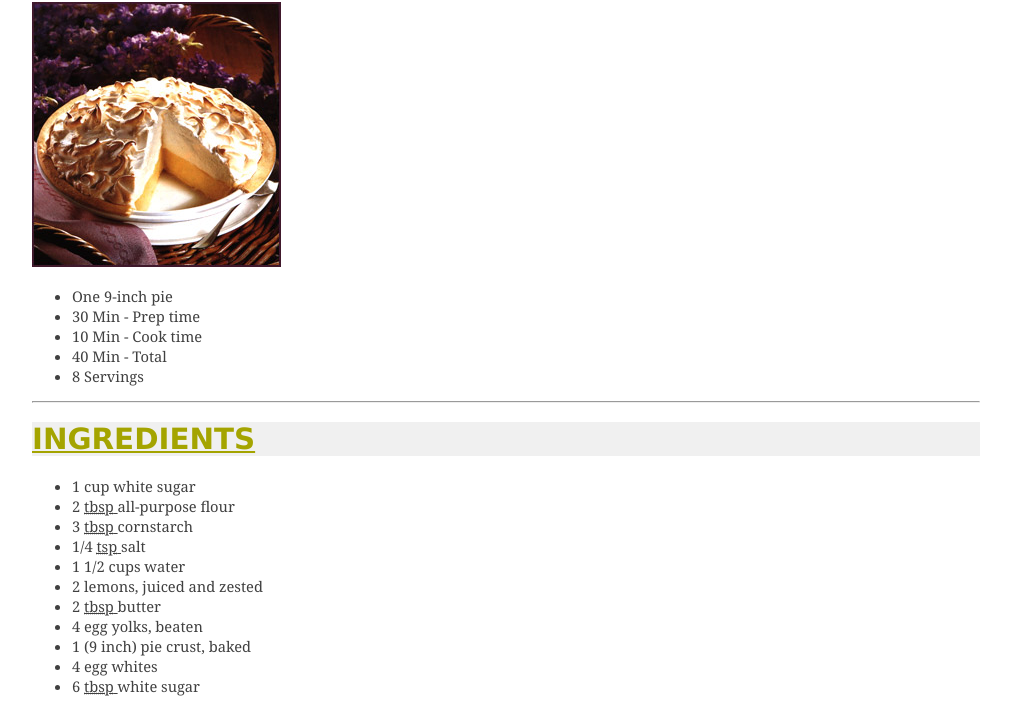
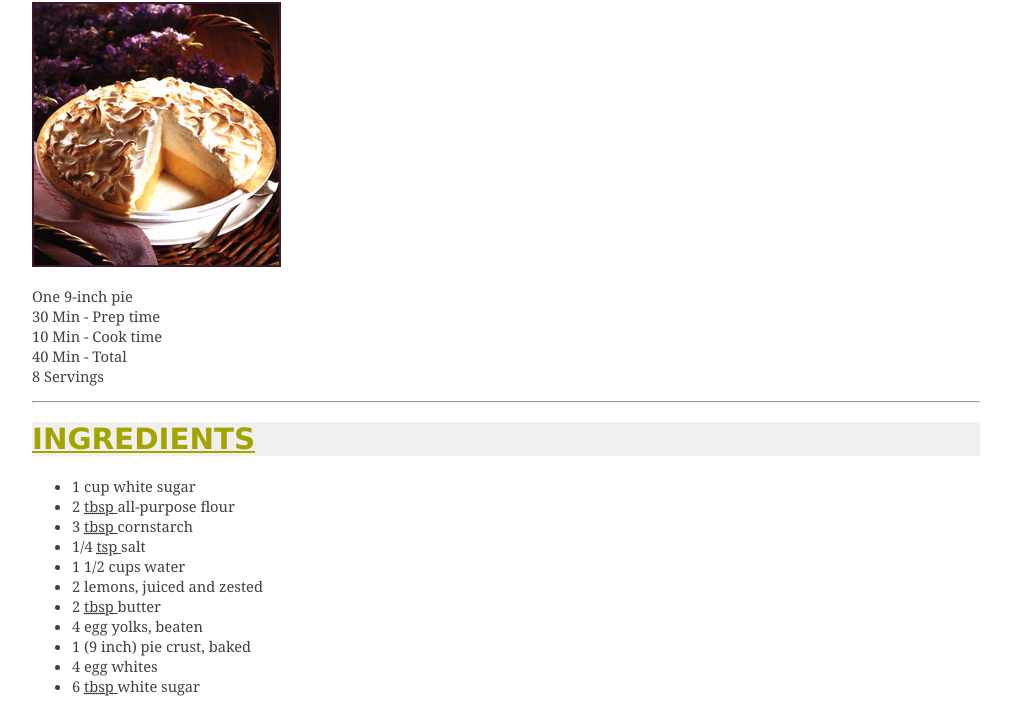
Before and after one commit to AndrewThomasW/AndrewThomasW.github.io, a plain HTML site: page w1d2recipe/pie.html in a window 1280 px wide. Shown: the part 89-797 px from the top of the page, without its empty margins (134-1145 px from the left). Drawn offline with Linux system fonts and the light colour scheme.

Commit message:
Update style.css

```diff
--- a/w1d2recipe/style.css
+++ b/w1d2recipe/style.css
@@ -48,3 +48,8 @@ blockquote {
     font-size: 18pt;
     font-weight: normal;
 }
+
+#details{
+    list-style:none;
+    padding:0px;
+}
```
